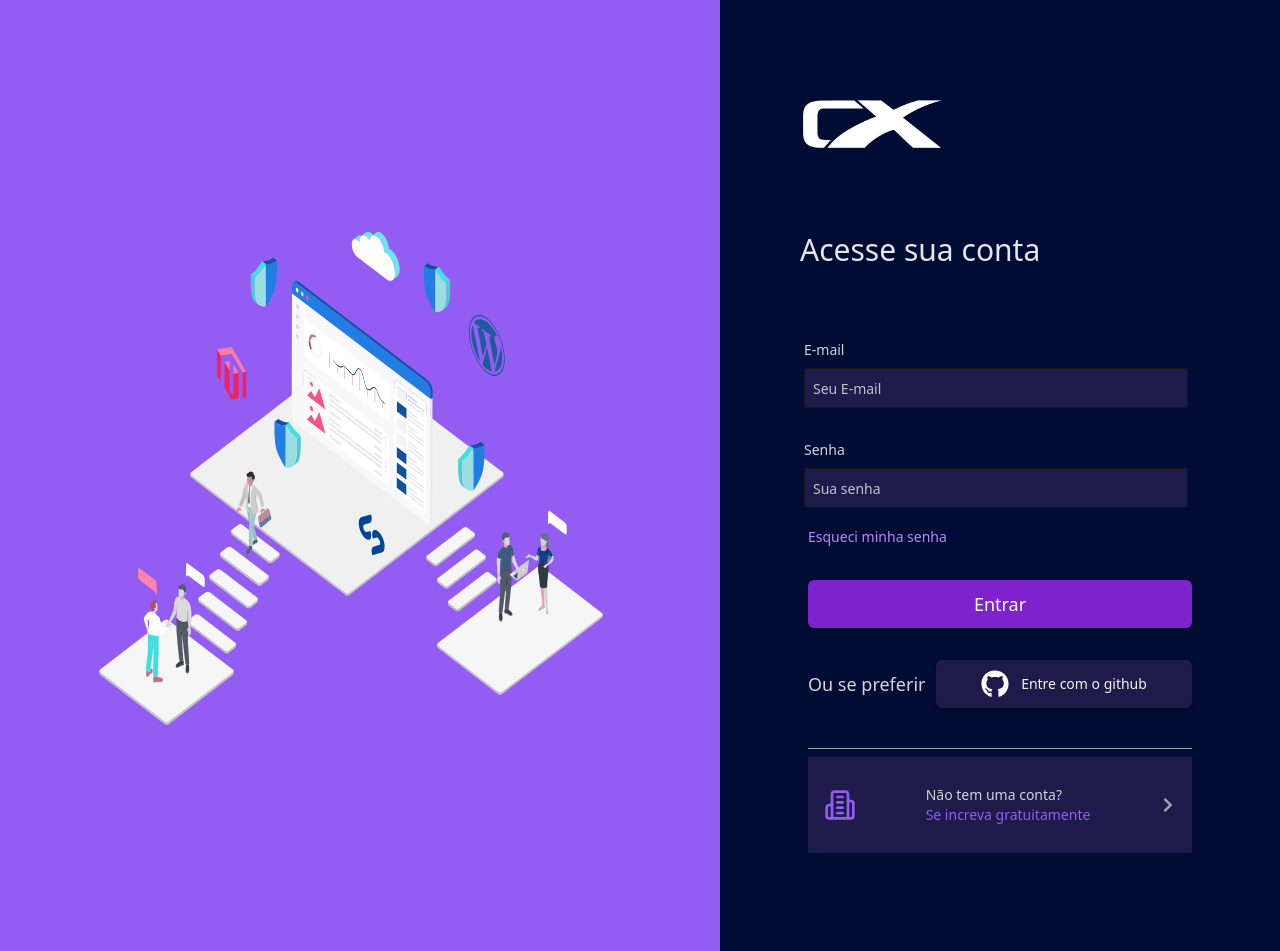
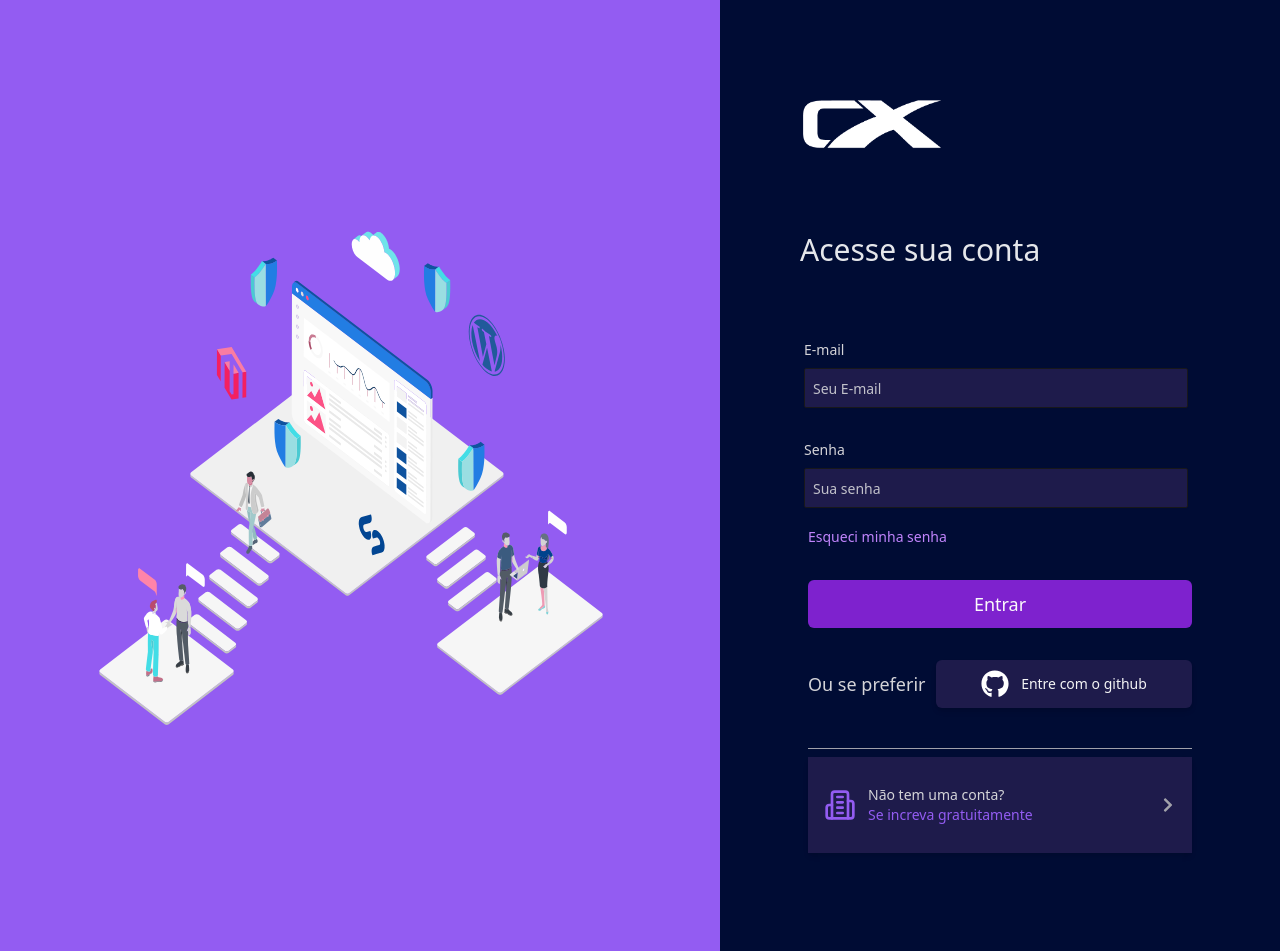
Before and after one commit to CaioSousaa/front-end-customerX, a Next.js app: page / in a window 1280 px wide. Built offline with nearby package versions, Linux system fonts and the light colour scheme; a web font is replaced by a local one.

Commit message:
feat: fixing new subscription button hover

```diff
--- a/src/app/page.tsx
+++ b/src/app/page.tsx
@@ -38,20 +38,21 @@ export default function Home() {
         <Button text="Entrar" />
         <Github text="Ou se preferir" />
 
-        <div className="border-t-0.5 mx-2 mb-2 mt-10 border-zinc-400" />
+        <div className="mx-2 mb-2 mt-10 border-t-0.5 border-zinc-400" />
 
-        <div className="duration-400 fle mx-2 flex h-24 w-96 items-center justify-between bg-indigo-950 shadow-md transition-colors hover:bg-indigo-900">
-          <LuBuilding2 className="ml-4 h-8 w-8 text-bg" />
-
-          <div className="grid items-center">
-            <span className="text-sm font-medium text-zinc-300">
-              Não tem uma conta?
-            </span>
-            <span className="text-sm font-medium text-bg">
-              Se increva gratuitamente
-            </span>
+        <div className="duration-400 fle group mx-2 flex h-24 w-96 items-center justify-between bg-indigo-950 shadow-md transition-colors hover:bg-indigo-900">
+          <div className="flex items-center gap-3">
+            <LuBuilding2 className="ml-4 h-8 w-8 text-bg transition-colors duration-200 group-hover:text-purple-400" />
+            <div className="grid">
+              <span className="text-sm font-medium text-zinc-300 transition-colors duration-200 group-hover:text-zinc-100">
+                Não tem uma conta?
+              </span>
+              <span className="text-sm font-medium text-bg transition-colors duration-200 group-hover:text-purple-400">
+                Se increva gratuitamente
+              </span>
+            </div>
           </div>
-          <FaChevronRight className="mr-4 h-4 w-4 text-zinc-400" />
+          <FaChevronRight className="mr-4 h-4 w-4 text-zinc-400 transition-colors duration-200 group-hover:text-zinc-200" />
         </div>
       </div>
     </div>
```
